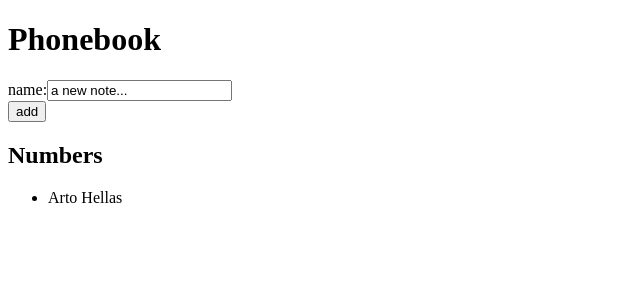
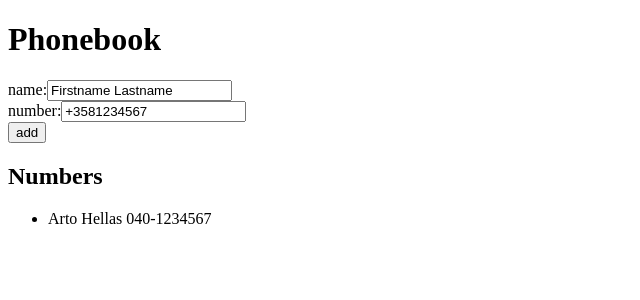
Before and after one commit to julia-kuisma/part2, a React (Vite) app in the folder phonebook/: page / in a window 1280 px wide. Shown: the top 300 px of the page, without its empty margins (0-640 px from the left). Built offline with nearby package versions, Linux system fonts and the light colour scheme.

Commit message:
2.8. Step

```diff
--- a/phonebook/src/App.jsx
+++ b/phonebook/src/App.jsx
@@ -2,18 +2,24 @@ import { useState } from 'react'
 
 const App = () => {
 	const [persons, setPersons] = useState([
-		{ name: 'Arto Hellas' }
+		{ name: 'Arto Hellas', number: '040-1234567' }
 	])
-	const [newName, setNewName] = useState('a new note...')
+	const [newName, setNewName] = useState('Firstname Lastname')
+	const [newNumber, setNewNumber] = useState('+3581234567')
 
 	const handleNameChange = (event) => {
 		setNewName(event.target.value);
 	}
 
+	const handleNumberChange = (event) => {
+		setNewNumber(event.target.value);
+	}
+
 	const addName = (event) => {
 		event.preventDefault()
 		const nameObject = {
-			name: newName
+			name: newName,
+			number: newNumber
 		}
 		const exists = persons.some(person => person.name === newName);
 
@@ -22,6 +28,7 @@ const App = () => {
 		} else {
 			setPersons(persons.concat(nameObject))
 			setNewName('')
+			setNewNumber('')
 		}
 	}
 
@@ -30,7 +37,9 @@ const App = () => {
 			<h1>Phonebook</h1>
 			<form>
 				<label htmlFor="name_input">name:</label>
-				<input id="name_input" onChange={handleNameChange} value={newName} />
+				<input id="name_input" onChange={handleNameChange} value={newName} /><br />
+				<label htmlFor="number_input">number:</label>
+				<input id="number_input" onChange={handleNumberChange} value={newNumber} />
 				<div>
 					<button type="submit" onClick={addName}>add</button>
 				</div>
@@ -38,7 +47,7 @@ const App = () => {
 			<h2>Numbers</h2>
 			<ul>
 				{persons.map(person => (
-					<li key={person.name}>{person.name}</li>
+					<li key={person.name}>{person.name} {person.number}</li>
 				))}
 			</ul>
 		</>
```
